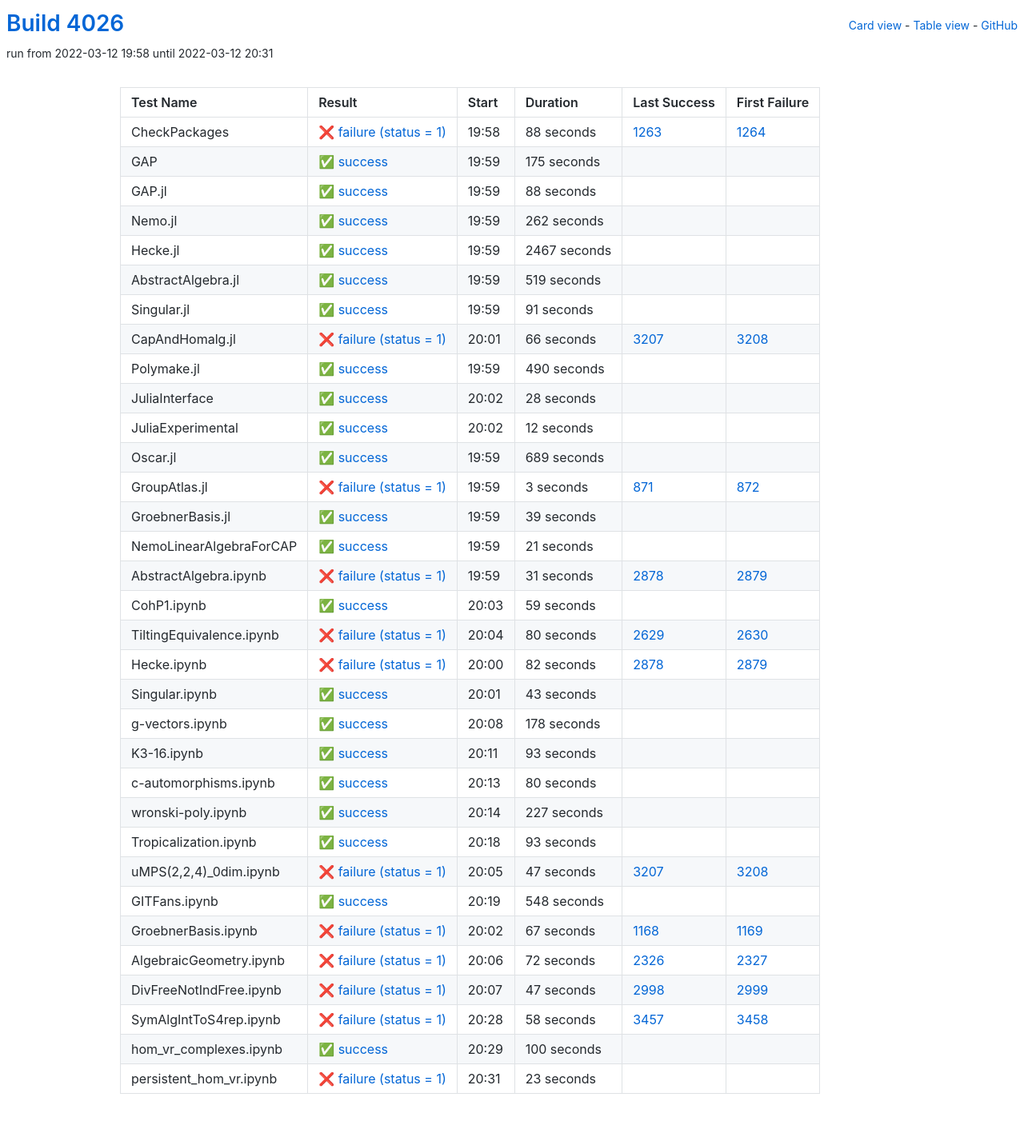
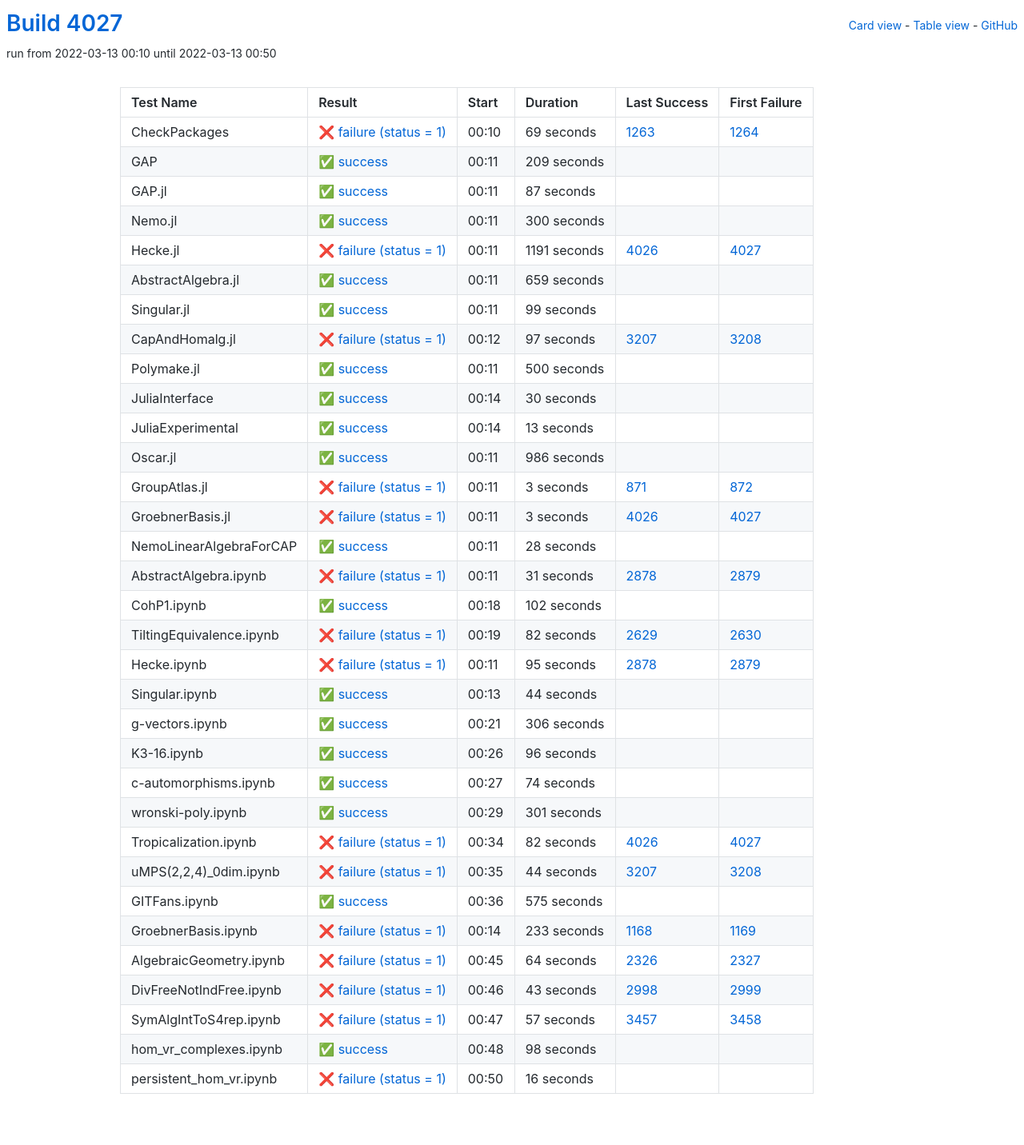
Before and after one commit to oscar-system/oscar-ci-status-stable, a Jekyll site: the page built from table.html, in a window 1280 px wide. Shown: the whole page at 80% size. Built offline with Jekyll 4.4.1, drawn with Linux system fonts in a browser that asks for light colours.

Commit message:
Build #4027

```diff
--- a/_data/ci.yml
+++ b/_data/ci.yml
@@ -1,6 +1,6 @@
 ---
-build: 4026
-build_url: https://oscarci.mathematik.uni-kl.de/job/oscar-stable/4026/
+build: 4027
+build_url: https://oscarci.mathematik.uni-kl.de/job/oscar-stable/4027/
 job: oscar-stable
 organization: oscar-system
 repo: oscar-ci-status-stable
@@ -8,152 +8,152 @@ repourl: https://github.com/oscar-system/oscar-ci-status-stable
 tests:
 - name: CheckPackages
   id: checkpackages
-  log: https://oscarci.mathematik.uni-kl.de/job/oscar-stable/4026/artifact/logs/build-4026/CheckPackages.log
-  start: 2022-03-12 19:58
+  log: https://oscarci.mathematik.uni-kl.de/job/oscar-stable/4027/artifact/logs/build-4027/CheckPackages.log
+  start: 2022-03-13 00:10
   success: false
   exitcode: 1
   status: failure
-  duration: 88
+  duration: 69
   last_success: 1263
   last_success_url: https://oscarci.mathematik.uni-kl.de/job/oscar-stable/1263/
   first_failure: 1264
   first_failure_url: https://oscarci.mathematik.uni-kl.de/job/oscar-stable/1264/
 - name: GAP
   id: gap
-  log: https://oscarci.mathematik.uni-kl.de/job/oscar-stable/4026/artifact/logs/build-4026/GAP.log
-  start: 2022-03-12 19:59
+  log: https://oscarci.mathematik.uni-kl.de/job/oscar-stable/4027/artifact/logs/build-4027/GAP.log
+  start: 2022-03-13 00:11
   success: true
   exitcode: 0
   status: success
-  duration: 175
+  duration: 209
   last_success: false
   last_success_url:
   first_failure: false
   first_failure_url:
 - name: GAP.jl
   id: gap-jl
-  log: https://oscarci.mathematik.uni-kl.de/job/oscar-stable/4026/artifact/logs/build-4026/GAP.jl.log
-  start: 2022-03-12 19:59
+  log: https://oscarci.mathematik.uni-kl.de/job/oscar-stable/4027/artifact/logs/build-4027/GAP.jl.log
+  start: 2022-03-13 00:11
   success: true
   exitcode: 0
   status: success
-  duration: 88
+  duration: 87
   last_success: false
   last_success_url:
   first_failure: false
   first_failure_url:
 - name: Nemo.jl
   id: nemo-jl
-  log: https://oscarci.mathematik.uni-kl.de/job/oscar-stable/4026/artifact/logs/build-4026/Nemo.jl.log
-  start: 2022-03-12 19:59
+  log: https://oscarci.mathematik.uni-kl.de/job/oscar-stable/4027/artifact/logs/build-4027/Nemo.jl.log
+  start: 2022-03-13 00:11
   success: true
   exitcode: 0
   status: success
-  duration: 262
+  duration: 300
   last_success: false
   last_success_url:
   first_failure: false
   first_failure_url:
 - name: Hecke.jl
   id: hecke-jl
-  log: https://oscarci.mathematik.uni-kl.de/job/oscar-stable/4026/artifact/logs/build-4026/Hecke.jl.log
-  start: 2022-03-12 19:59
+  log: https://oscarci.mathematik.uni-kl.de/job/oscar-stable/4027/artifact/logs/build-4027/Hecke.jl.log
+  start: 2022-03-13 00:11
+  success: false
+  exitcode: 1
+  status: failure
+  duration: 1191
+  last_success: 4026
+  last_success_url: https://oscarci.mathematik.uni-kl.de/job/oscar-stable/4026/
+  first_failure: 4027
+  first_failure_url: https://oscarci.mathematik.uni-kl.de/job/oscar-stable/4027/
+- name: AbstractAlgebra.jl
+  id: abstractalgebra-jl
+  log: https://oscarci.mathematik.uni-kl.de/job/oscar-stable/4027/artifact/logs/build-4027/AbstractAlgebra.jl.log
+  start: 2022-03-13 00:11
   success: true
   exitcode: 0
   status: success
-  duration: 2467
-  last_success: false
-  last_success_url:
-  first_failure: false
-  first_failure_url:
-- name: AbstractAlgebra.jl
-  id: abstractalgebra-jl
-  log: https://oscarci.mathematik.uni-kl.de/job/oscar-stable/4026/artifact/logs/build-4026/AbstractAlgebra.jl.log
-  start: 2022-03-12 19:59
-  success: true
-  exitcode: 0
-  status: success
-  duration: 519
+  duration: 659
   last_success: false
   last_success_url:
   first_failure: false
   first_failure_url:
 - name: Singular.jl
   id: singular-jl
-  log: https://oscarci.mathematik.uni-kl.de/job/oscar-stable/4026/artifact/logs/build-4026/Singular.jl.log
-  start: 2022-03-12 19:59
+  log: https://oscarci.mathematik.uni-kl.de/job/oscar-stable/4027/artifact/logs/build-4027/Singular.jl.log
+  start: 2022-03-13 00:11
   success: true
   exitcode: 0
   status: success
-  duration: 91
+  duration: 99
   last_success: false
   last_success_url:
   first_failure: false
   first_failure_url:
 - name: CapAndHomalg.jl
   id: capandhomalg-jl
-  log: https://oscarci.mathematik.uni-kl.de/job/oscar-stable/4026/artifact/logs/build-4026/CapAndHomalg.jl.log
-  start: 2022-03-12 20:01
+  log: https://oscarci.mathematik.uni-kl.de/job/oscar-stable/4027/artifact/logs/build-4027/CapAndHomalg.jl.log
+  start: 2022-03-13 00:12
   success: false
   exitcode: 1
   status: failure
-  duration: 66
+  duration: 97
   last_success: 3207
   last_success_url: https://oscarci.mathematik.uni-kl.de/job/oscar-stable/3207/
   first_failure: 3208
   first_failure_url: https://oscarci.mathematik.uni-kl.de/job/oscar-stable/3208/
 - name: Polymake.jl
   id: polymake-jl
-  log: https://oscarci.mathematik.uni-kl.de/job/oscar-stable/4026/artifact/logs/build-4026/Polymake.jl.log
-  start: 2022-03-12 19:59
+  log: https://oscarci.mathematik.uni-kl.de/job/oscar-stable/4027/artifact/logs/build-4027/Polymake.jl.log
+  start: 2022-03-13 00:11
   success: true
   exitcode: 0
   status: success
-  duration: 490
+  duration: 500
   last_success: false
   last_success_url:
   first_failure: false
   first_failure_url:
 - name: JuliaInterface
   id: juliainterface
-  log: https://oscarci.mathematik.uni-kl.de/job/oscar-stable/4026/artifact/logs/build-4026/JuliaInterface.log
-  start: 2022-03-12 20:02
+  log: https://oscarci.mathematik.uni-kl.de/job/oscar-stable/4027/artifact/logs/build-4027/JuliaInterface.log
+  start: 2022-03-13 00:14
   success: true
   exitcode: 0
   status: success
-  duration: 28
+  duration: 30
   last_success: false
   last_success_url:
   first_failure: false
   first_failure_url:
 - name: JuliaExperimental
   id: juliaexperimental
-  log: https://oscarci.mathematik.uni-kl.de/job/oscar-stable/4026/artifact/logs/build-4026/JuliaExperimental.log
-  start: 2022-03-12 20:02
+  log: https://oscarci.mathematik.uni-kl.de/job/oscar-stable/4027/artifact/logs/build-4027/JuliaExperimental.log
+  start: 2022-03-13 00:14
   success: true
   exitcode: 0
   status: success
-  duration: 12
+  duration: 13
   last_success: false
   last_success_url:
   first_failure: false
   first_failure_url:
 - name: Oscar.jl
   id: oscar-jl
-  log: https://oscarci.mathematik.uni-kl.de/job/oscar-stable/4026/artifact/logs/build-4026/Oscar.jl.log
-  start: 2022-03-12 19:59
+  log: https://oscarci.mathematik.uni-kl.de/job/oscar-stable/4027/artifact/logs/build-4027/Oscar.jl.log
+  start: 2022-03-13 00:11
   success: true
   exitcode: 0
   status: success
-  duration: 689
+  duration: 986
   last_success: false
   last_success_url:
   first_failure: false
   first_failure_url:
 - name: GroupAtlas.jl
   id: groupatlas-jl
-  log: https://oscarci.mathematik.uni-kl.de/job/oscar-stable/4026/artifact/logs/build-4026/GroupAtlas.jl.log
-  start: 2022-03-12 19:59
+  log: https://oscarci.mathematik.uni-kl.de/job/oscar-stable/4027/artifact/logs/build-4027/GroupAtlas.jl.log
+  start: 2022-03-13 00:11
   success: false
   exitcode: 1
   status: failure
@@ -164,32 +164,32 @@ tests:
   first_failure_url: https://oscarci.mathematik.uni-kl.de/job/oscar-stable/872/
 - name: GroebnerBasis.jl
   id: groebnerbasis-jl
-  log: https://oscarci.mathematik.uni-kl.de/job/oscar-stable/4026/artifact/logs/build-4026/GroebnerBasis.jl.log
-  start: 2022-03-12 19:59
+  log: https://oscarci.mathematik.uni-kl.de/job/oscar-stable/4027/artifact/logs/build-4027/GroebnerBasis.jl.log
+  start: 2022-03-13 00:11
+  success: false
+  exitcode: 1
+  status: failure
+  duration: 3
+  last_success: 4026
+  last_success_url: https://oscarci.mathematik.uni-kl.de/job/oscar-stable/4026/
+  first_failure: 4027
+  first_failure_url: https://oscarci.mathematik.uni-kl.de/job/oscar-stable/4027/
+- name: NemoLinearAlgebraForCAP
+  id: nemolinearalgebraforcap
+  log: https://oscarci.mathematik.uni-kl.de/job/oscar-stable/4027/artifact/logs/build-4027/NemoLinearAlgebraForCAP.log
+  start: 2022-03-13 00:11
   success: true
   exitcode: 0
   status: success
-  duration: 39
-  last_success: false
-  last_success_url:
-  first_failure: false
-  first_failure_url:
-- name: NemoLinearAlgebraForCAP
-  id: nemolinearalgebraforcap
-  log: https://oscarci.mathematik.uni-kl.de/job/oscar-stable/4026/artifact/logs/build-4026/NemoLinearAlgebraForCAP.log
-  start: 2022-03-12 19:59
-  success: true
-  exitcode: 0
-  status: success
-  duration: 21
+  duration: 28
   last_success: false
   last_success_url:
   first_failure: false
   first_failure_url:
 - name: AbstractAlgebra.ipynb
   id: abstractalgebra-ipynb
-  log: https://oscarci.mathematik.uni-kl.de/job/oscar-stable/4026/artifact/logs/build-4026/AbstractAlgebra.ipynb.log
-  start: 2022-03-12 19:59
+  log: https://oscarci.mathematik.uni-kl.de/job/oscar-stable/4027/artifact/logs/build-4027/AbstractAlgebra.ipynb.log
+  start: 2022-03-13 00:11
   success: false
   exitcode: 1
   status: failure
@@ -200,204 +200,204 @@ tests:
   first_failure_url: https://oscarci.mathematik.uni-kl.de/job/oscar-stable/2879/
 - name: CohP1.ipynb
   id: cohp1-ipynb
-  log: https://oscarci.mathematik.uni-kl.de/job/oscar-stable/4026/artifact/logs/build-4026/CohP1.ipynb.log
-  start: 2022-03-12 20:03
+  log: https://oscarci.mathematik.uni-kl.de/job/oscar-stable/4027/artifact/logs/build-4027/CohP1.ipynb.log
+  start: 2022-03-13 00:18
   success: true
   exitcode: 0
   status: success
-  duration: 59
+  duration: 102
   last_success: false
   last_success_url:
   first_failure: false
   first_failure_url:
 - name: TiltingEquivalence.ipynb
   id: tiltingequivalence-ipynb
-  log: https://oscarci.mathematik.uni-kl.de/job/oscar-stable/4026/artifact/logs/build-4026/TiltingEquivalence.ipynb.log
-  start: 2022-03-12 20:04
+  log: https://oscarci.mathematik.uni-kl.de/job/oscar-stable/4027/artifact/logs/build-4027/TiltingEquivalence.ipynb.log
+  start: 2022-03-13 00:19
   success: false
   exitcode: 1
   status: failure
-  duration: 80
+  duration: 82
   last_success: 2629
   last_success_url: https://oscarci.mathematik.uni-kl.de/job/oscar-stable/2629/
   first_failure: 2630
   first_failure_url: https://oscarci.mathematik.uni-kl.de/job/oscar-stable/2630/
 - name: Hecke.ipynb
   id: hecke-ipynb
-  log: https://oscarci.mathematik.uni-kl.de/job/oscar-stable/4026/artifact/logs/build-4026/Hecke.ipynb.log
-  start: 2022-03-12 20:00
+  log: https://oscarci.mathematik.uni-kl.de/job/oscar-stable/4027/artifact/logs/build-4027/Hecke.ipynb.log
+  start: 2022-03-13 00:11
   success: false
   exitcode: 1
   status: failure
-  duration: 82
+  duration: 95
   last_success: 2878
   last_success_url: https://oscarci.mathematik.uni-kl.de/job/oscar-stable/2878/
   first_failure: 2879
   first_failure_url: https://oscarci.mathematik.uni-kl.de/job/oscar-stable/2879/
 - name: Singular.ipynb
   id: singular-ipynb
-  log: https://oscarci.mathematik.uni-kl.de/job/oscar-stable/4026/artifact/logs/build-4026/Singular.ipynb.log
-  start: 2022-03-12 20:01
+  log: https://oscarci.mathematik.uni-kl.de/job/oscar-stable/4027/artifact/logs/build-4027/Singular.ipynb.log
+  start: 2022-03-13 00:13
   success: true
   exitcode: 0
   status: success
-  duration: 43
+  duration: 44
   last_success: false
   last_success_url:
   first_failure: false
   first_failure_url:
 - name: g-vectors.ipynb
   id: g-vectors-ipynb
-  log: https://oscarci.mathematik.uni-kl.de/job/oscar-stable/4026/artifact/logs/build-4026/g-vectors.ipynb.log
-  start: 2022-03-12 20:08
+  log: https://oscarci.mathematik.uni-kl.de/job/oscar-stable/4027/artifact/logs/build-4027/g-vectors.ipynb.log
+  start: 2022-03-13 00:21
   success: true
   exitcode: 0
   status: success
-  duration: 178
+  duration: 306
   last_success: false
   last_success_url:
   first_failure: false
   first_failure_url:
 - name: K3-16.ipynb
   id: k3-16-ipynb
-  log: https://oscarci.mathematik.uni-kl.de/job/oscar-stable/4026/artifact/logs/build-4026/K3-16.ipynb.log
-  start: 2022-03-12 20:11
+  log: https://oscarci.mathematik.uni-kl.de/job/oscar-stable/4027/artifact/logs/build-4027/K3-16.ipynb.log
+  start: 2022-03-13 00:26
   success: true
   exitcode: 0
   status: success
-  duration: 93
+  duration: 96
   last_success: false
   last_success_url:
   first_failure: false
   first_failure_url:
 - name: c-automorphisms.ipynb
   id: c-automorphisms-ipynb
-  log: https://oscarci.mathematik.uni-kl.de/job/oscar-stable/4026/artifact/logs/build-4026/c-automorphisms.ipynb.log
-  start: 2022-03-12 20:13
+  log: https://oscarci.mathematik.uni-kl.de/job/oscar-stable/4027/artifact/logs/build-4027/c-automorphisms.ipynb.log
+  start: 2022-03-13 00:27
   success: true
   exitcode: 0
   status: success
-  duration: 80
+  duration: 74
   last_success: false
   last_success_url:
   first_failure: false
   first_failure_url:
 - name: wronski-poly.ipynb
   id: wronski-poly-ipynb
-  log: https://oscarci.mathematik.uni-kl.de/job/oscar-stable/4026/artifact/logs/build-4026/wronski-poly.ipynb.log
-  start: 2022-03-12 20:14
+  log: https://oscarci.mathematik.uni-kl.de/job/oscar-stable/4027/artifact/logs/build-4027/wronski-poly.ipynb.log
+  start: 2022-03-13 00:29
   success: true
   exitcode: 0
   status: success
-  duration: 227
+  duration: 301
   last_success: false
   last_success_url:
   first_failure: false
   first_failure_url:
 - name: Tropicalization.ipynb
   id: tropicalization-ipynb
-  log: https://oscarci.mathematik.uni-kl.de/job/oscar-stable/4026/artifact/logs/build-4026/Tropicalization.ipynb.log
-  start: 2022-03-12 20:18
-  success: true
-  exitcode: 0
-  status: success
-  duration: 93
-  last_success: false
-  last_success_url:
-  first_failure: false
-  first_failure_url:
-- name: uMPS(2,2,4)_0dim.ipynb
-  id: umps-2-2-4-0dim-ipynb
-  log: https://oscarci.mathematik.uni-kl.de/job/oscar-stable/4026/artifact/logs/build-4026/uMPS-2-2-4-_0dim.ipynb.log
-  start: 2022-03-12 20:05
+  log: https://oscarci.mathematik.uni-kl.de/job/oscar-stable/4027/artifact/logs/build-4027/Tropicalization.ipynb.log
+  start: 2022-03-13 00:34
   success: false
   exitcode: 1
   status: failure
-  duration: 47
+  duration: 82
+  last_success: 4026
+  last_success_url: https://oscarci.mathematik.uni-kl.de/job/oscar-stable/4026/
+  first_failure: 4027
+  first_failure_url: https://oscarci.mathematik.uni-kl.de/job/oscar-stable/4027/
+- name: uMPS(2,2,4)_0dim.ipynb
+  id: umps-2-2-4-0dim-ipynb
+  log: https://oscarci.mathematik.uni-kl.de/job/oscar-stable/4027/artifact/logs/build-4027/uMPS-2-2-4-_0dim.ipynb.log
+  start: 2022-03-13 00:35
+  success: false
+  exitcode: 1
+  status: failure
+  duration: 44
   last_success: 3207
   last_success_url: https://oscarci.mathematik.uni-kl.de/job/oscar-stable/3207/
   first_failure: 3208
   first_failure_url: https://oscarci.mathematik.uni-kl.de/job/oscar-stable/3208/
 - name: GITFans.ipynb
   id: gitfans-ipynb
-  log: https://oscarci.mathematik.uni-kl.de/job/oscar-stable/4026/artifact/logs/build-4026/GITFans.ipynb.log
-  start: 2022-03-12 20:19
+  log: https://oscarci.mathematik.uni-kl.de/job/oscar-stable/4027/artifact/logs/build-4027/GITFans.ipynb.log
+  start: 2022-03-13 00:36
   success: true
   exitcode: 0
   status: success
-  duration: 548
+  duration: 575
   last_success: false
   last_success_url:
   first_failure: false
   first_failure_url:
 - name: GroebnerBasis.ipynb
   id: groebnerbasis-ipynb
-  log: https://oscarci.mathematik.uni-kl.de/job/oscar-stable/4026/artifact/logs/build-4026/GroebnerBasis.ipynb.log
-  start: 2022-03-12 20:02
+  log: https://oscarci.mathematik.uni-kl.de/job/oscar-stable/4027/artifact/logs/build-4027/GroebnerBasis.ipynb.log
+  start: 2022-03-13 00:14
   success: false
   exitcode: 1
   status: failure
-  duration: 67
+  duration: 233
   last_success: 1168
   last_success_url: https://oscarci.mathematik.uni-kl.de/job/oscar-stable/1168/
   first_failure: 1169
   first_failure_url: https://oscarci.mathematik.uni-kl.de/job/oscar-stable/1169/
 - name: AlgebraicGeometry.ipynb
   id: algebraicgeometry-ipynb
-  log: https://oscarci.mathematik.uni-kl.de/job/oscar-stable/4026/artifact/logs/build-4026/AlgebraicGeometry.ipynb.log
-  start: 2022-03-12 20:06
+  log: https://oscarci.mathematik.uni-kl.de/job/oscar-stable/4027/artifact/logs/build-4027/AlgebraicGeometry.ipynb.log
+  start: 2022-03-13 00:45
   success: false
   exitcode: 1
   status: failure
-  duration: 72
+  duration: 64
   last_success: 2326
   last_success_url: https://oscarci.mathematik.uni-kl.de/job/oscar-stable/2326/
   first_failure: 2327
   first_failure_url: https://oscarci.mathematik.uni-kl.de/job/oscar-stable/2327/
 - name: DivFreeNotIndFree.ipynb
   id: divfreenotindfree-ipynb
-  log: https://oscarci.mathematik.uni-kl.de/job/oscar-stable/4026/artifact/logs/build-4026/DivFreeNotIndFree.ipynb.log
-  start: 2022-03-12 20:07
+  log: https://oscarci.mathematik.uni-kl.de/job/oscar-stable/4027/artifact/logs/build-4027/DivFreeNotIndFree.ipynb.log
+  start: 2022-03-13 00:46
   success: false
   exitcode: 1
   status: failure
-  duration: 47
+  duration: 43
   last_success: 2998
   last_success_url: https://oscarci.mathematik.uni-kl.de/job/oscar-stable/2998/
   first_failure: 2999
   first_failure_url: https://oscarci.mathematik.uni-kl.de/job/oscar-stable/2999/
 - name: SymAlgIntToS4rep.ipynb
   id: symalginttos4rep-ipynb
-  log: https://oscarci.mathematik.uni-kl.de/job/oscar-stable/4026/artifact/logs/build-4026/SymAlgIntToS4rep.ipynb.log
-  start: 2022-03-12 20:28
+  log: https://oscarci.mathematik.uni-kl.de/job/oscar-stable/4027/artifact/logs/build-4027/SymAlgIntToS4rep.ipynb.log
+  start: 2022-03-13 00:47
   success: false
   exitcode: 1
   status: failure
-  duration: 58
+  duration: 57
   last_success: 3457
   last_success_url: https://oscarci.mathematik.uni-kl.de/job/oscar-stable/3457/
   first_failure: 3458
   first_failure_url: https://oscarci.mathematik.uni-kl.de/job/oscar-stable/3458/
 - name: hom_vr_complexes.ipynb
   id: hom-vr-complexes-ipynb
-  log: https://oscarci.mathematik.uni-kl.de/job/oscar-stable/4026/artifact/logs/build-4026/hom_vr_complexes.ipynb.log
-  start: 2022-03-12 20:29
+  log: https://oscarci.mathematik.uni-kl.de/job/oscar-stable/4027/artifact/logs/build-4027/hom_vr_complexes.ipynb.log
+  start: 2022-03-13 00:48
   success: true
   exitcode: 0
   status: success
-  duration: 100
+  duration: 98
   last_success: false
   last_success_url:
   first_failure: false
   first_failure_url:
 - name: persistent_hom_vr.ipynb
   id: persistent-hom-vr-ipynb
-  log: https://oscarci.mathematik.uni-kl.de/job/oscar-stable/4026/artifact/logs/build-4026/persistent_hom_vr.ipynb.log
-  start: 2022-03-12 20:31
+  log: https://oscarci.mathematik.uni-kl.de/job/oscar-stable/4027/artifact/logs/build-4027/persistent_hom_vr.ipynb.log
+  start: 2022-03-13 00:50
   success: false
   exitcode: 1
   status: failure
-  duration: 23
+  duration: 16
   last_success: false
   last_success_url:
   first_failure: false
```
Also changed, not shown: README.md.
